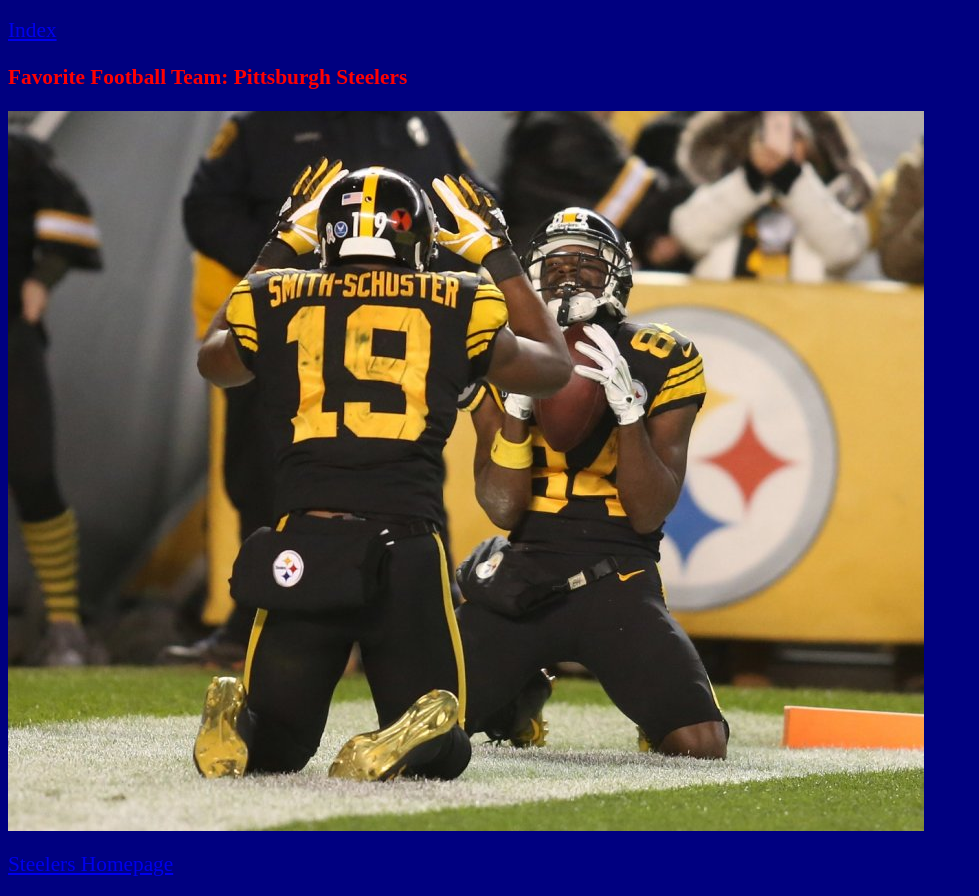
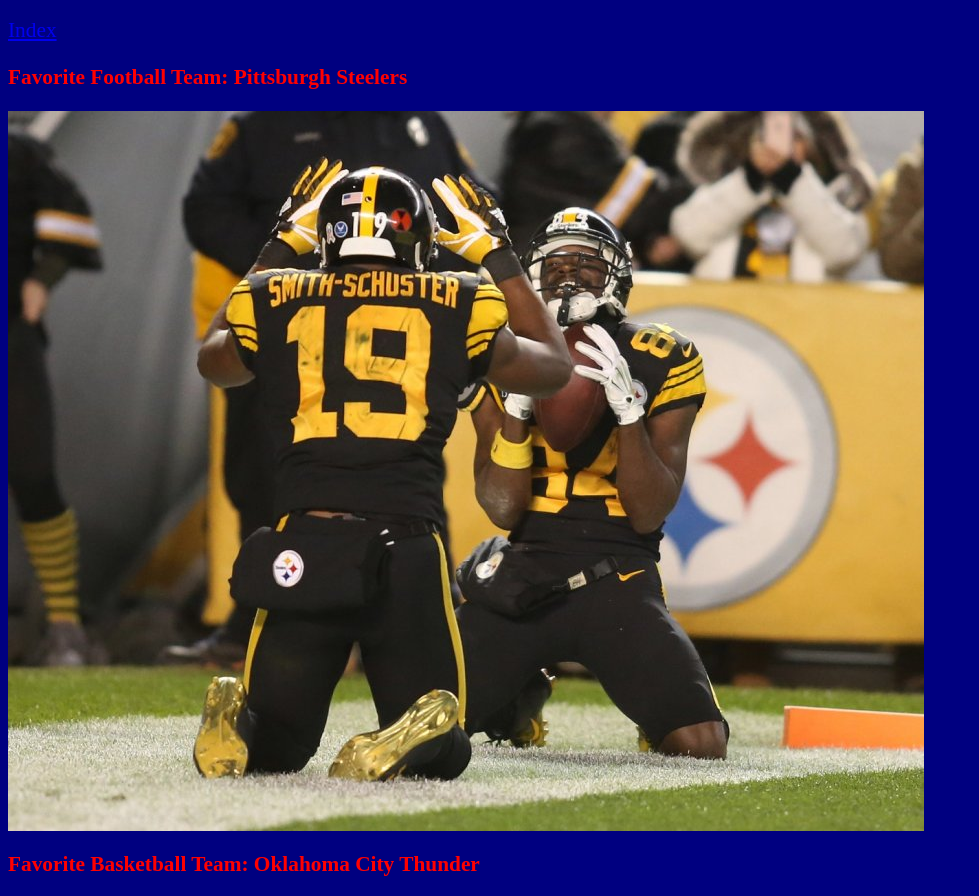
Before and after one commit to LightSkinGawd/Guala, a plain HTML site: page Favorites.html in a window 1280 px wide. Shown: the part 48-944 px from the top of the page, without its empty margins (0-979 px from the left). Drawn offline with Linux system fonts and the light colour scheme.

Commit message:
Update Favorites.html

```diff
--- a/Favorites.html
+++ b/Favorites.html
@@ -4,7 +4,6 @@
 
 <p>Favorite Football Team: Pittsburgh Steelers</p>
 <p><IMG SRC="Steelers.jpg"></p>
-<a href="steelers.com"> Steelers Homepage</a>
 
 <p>Favorite Basketball Team: Oklahoma City Thunder</p>
 <p><IMG SRC="OKCThunder.jpg"></p>
```
